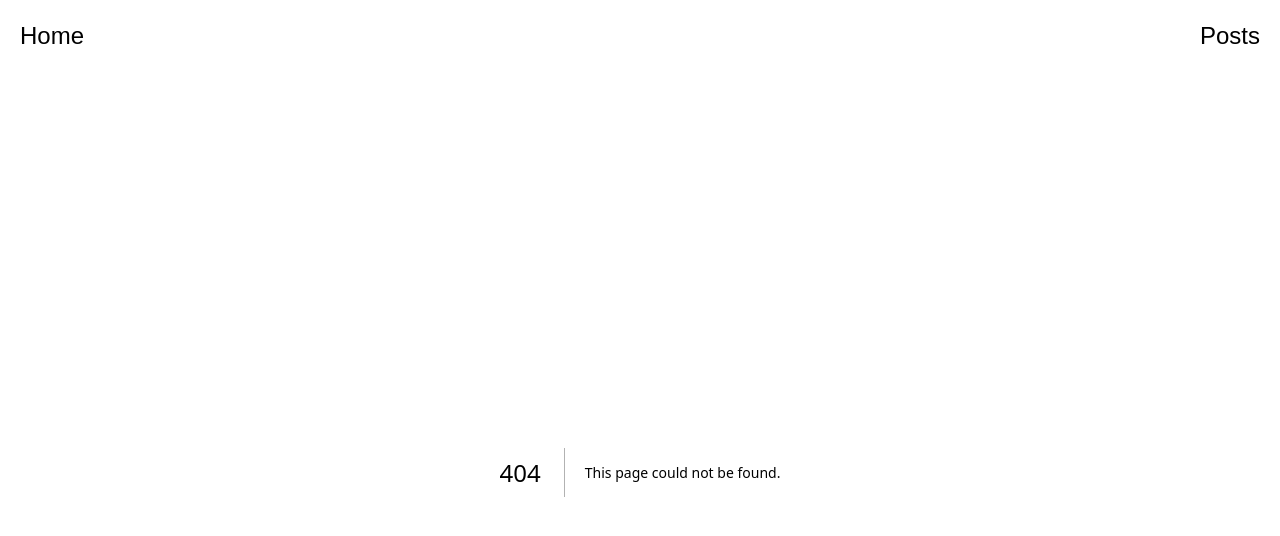
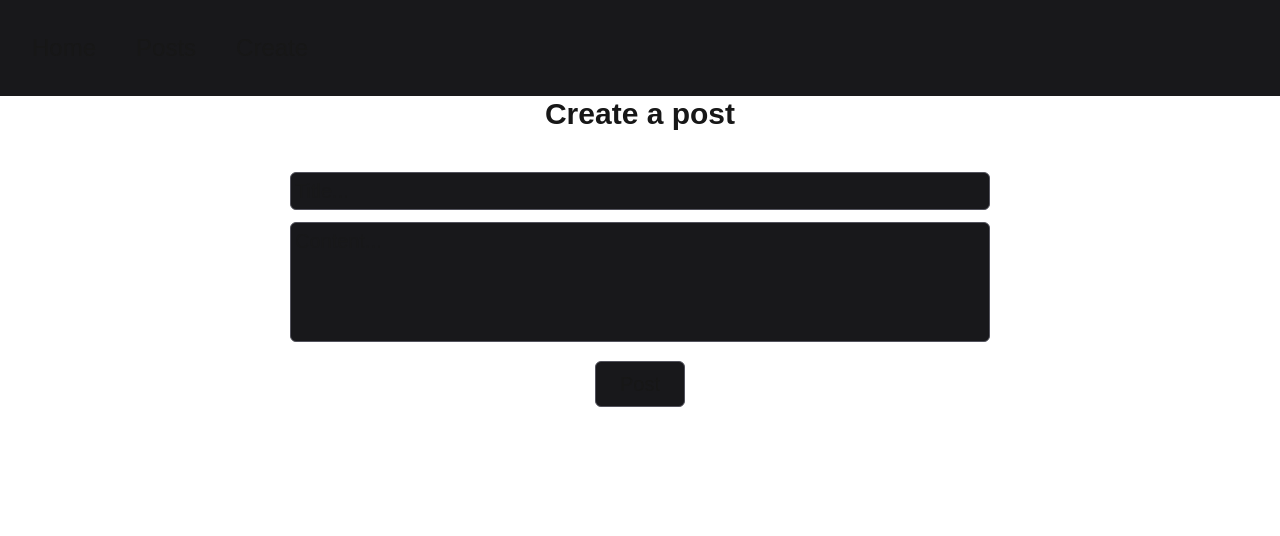
Before and after one commit to MartinJokl/next-posts, a Next.js app: page /create in a window 1280 px wide. Before the commit this address had no page. Shown: the top 536 px of the page. Built offline with nearby package versions, Linux system fonts and the light colour scheme; no server answers.

Commit message:
Add creating posts

```diff
--- /dev/null
+++ b/src/actions/actions.ts
@@ -0,0 +1,17 @@
+"use server";
+
+import db from "@/db/drizzle";
+import { postsTable } from "@/db/schema";
+
+export async function createPost(formData: FormData) {
+  const title = formData.get("title");
+  const content = formData.get("content");
+
+  if (!title) {
+    return;
+  }
+
+  await db
+    .insert(postsTable)
+    .values({ title: String(title), content: String(content) })
+}
--- /dev/null
+++ b/src/app/create/page.tsx
@@ -0,0 +1,27 @@
+import { createPost } from "@/actions/actions";
+
+
+export default function Page() {
+  return (
+    <>
+      <h1 className="text-3xl text-center mb-10 font-bold">Create a post</h1>
+      <form action={createPost} className="w-175 max-w-full mx-auto text-center">
+        <input
+          className="mb-3 w-full border border-zinc-600 bg-zinc-900 rounded-md p-1 text-xl"
+          name="title"
+          type="text"
+          required
+          placeholder="Title..." />
+        <textarea
+          className="mb-3 w-full border border-zinc-600 bg-zinc-900 rounded-md p-1 text-xl h-30 resize-none"
+          name="content"
+          required
+          placeholder="Content..." />
+        <button
+          className="text-xl bg-zinc-900 py-2 px-6 border border-zinc-600 cursor-pointer rounded-md hover:bg-zinc-800"
+          type="submit"
+        >Post</button>
+      </form>
+    </>
+  )
+}
--- a/src/app/page.tsx
+++ b/src/app/page.tsx
@@ -1,9 +1,9 @@
 
-export default function Home() {
+export default function Page() {
   return (
     <div className="m-5">
-      <h1 className="text-3xl">Helllo</h1>
-      <p className="text-zinc-400">My website is this</p>
+      <h1 className="text-3xl text-center mb-10 font-bold">Helllo</h1>
+      <p className="text-zinc-400 text-center">My website is this</p>
     </div>
   );
 }
--- a/src/app/posts/[id]/page.tsx
+++ b/src/app/posts/[id]/page.tsx
@@ -4,7 +4,7 @@ import { eq } from "drizzle-orm";
 import { notFound } from "next/navigation";
 
 
-export default async function PostPage({
+export default async function Page({
   params
 }: {
   params: Promise<{ id: string }>
@@ -21,8 +21,8 @@ export default async function PostPage({
 
   return (
     <div>
-      <h1>{post.title}</h1>
-      <p>{post.content}</p>
+      <h1 className="text-3xl text-center mb-10 font-bold">{post.title}</h1>
+      <p className="text-zinc-400 text-center">{post.content}</p>
     </div>
   )
 }
--- a/src/app/posts/page.tsx
+++ b/src/app/posts/page.tsx
@@ -10,8 +10,8 @@ export default async function Posts() {
   // await new Promise(resolve => setTimeout(resolve, 1000));
 
   return (
-    <div className="m-5">
-      <h1 className="text-3xl font-bold mb-4">Post</h1>
+    <>
+      <h1 className="text-3xl text-center mb-10 font-bold">Posts</h1>
       {posts.map(post => (
         <Link key={post.id} href={`/posts/${post.id}`}>
           <div className='my-5 bg-zinc-900 w-[50%] mx-auto p-4 rounded-xl'>
@@ -19,6 +19,6 @@ export default async function Posts() {
           </div>
         </Link>
       ))}
-    </div>
+    </>
   );
 }
--- a/src/components/header.tsx
+++ b/src/components/header.tsx
@@ -4,13 +4,16 @@ import Link from "next/link";
 export default function Header() {
   return (
     <header>
-      <ul className="flex items-center gap-3 justify-between p-5 text-2xl">
+      <ul className="flex items-center gap-10 p-8 justify-start text-2xl bg-zinc-900">
         <li>
           <Link href="/">Home</Link>
         </li>
         <li>
           <Link href="/posts">Posts</Link>
         </li>
+        <li>
+          <Link href="/create">Create</Link>
+        </li>
       </ul>
     </header>
   )
```
